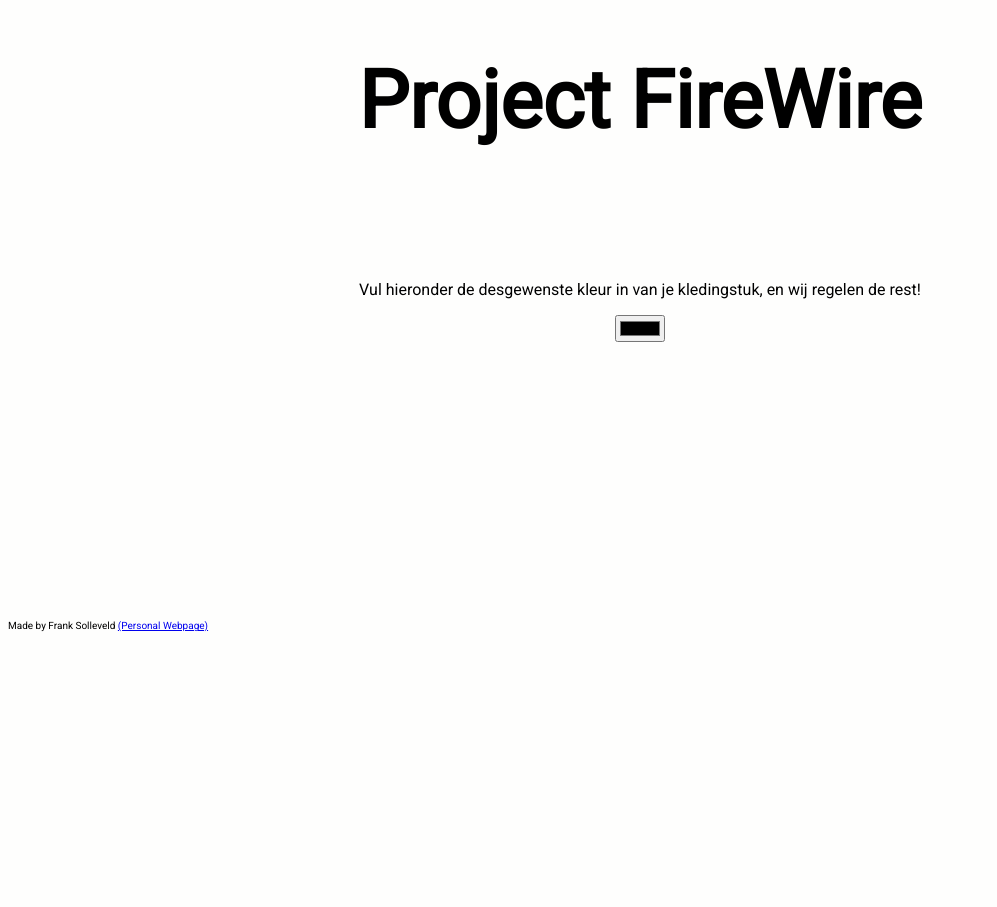
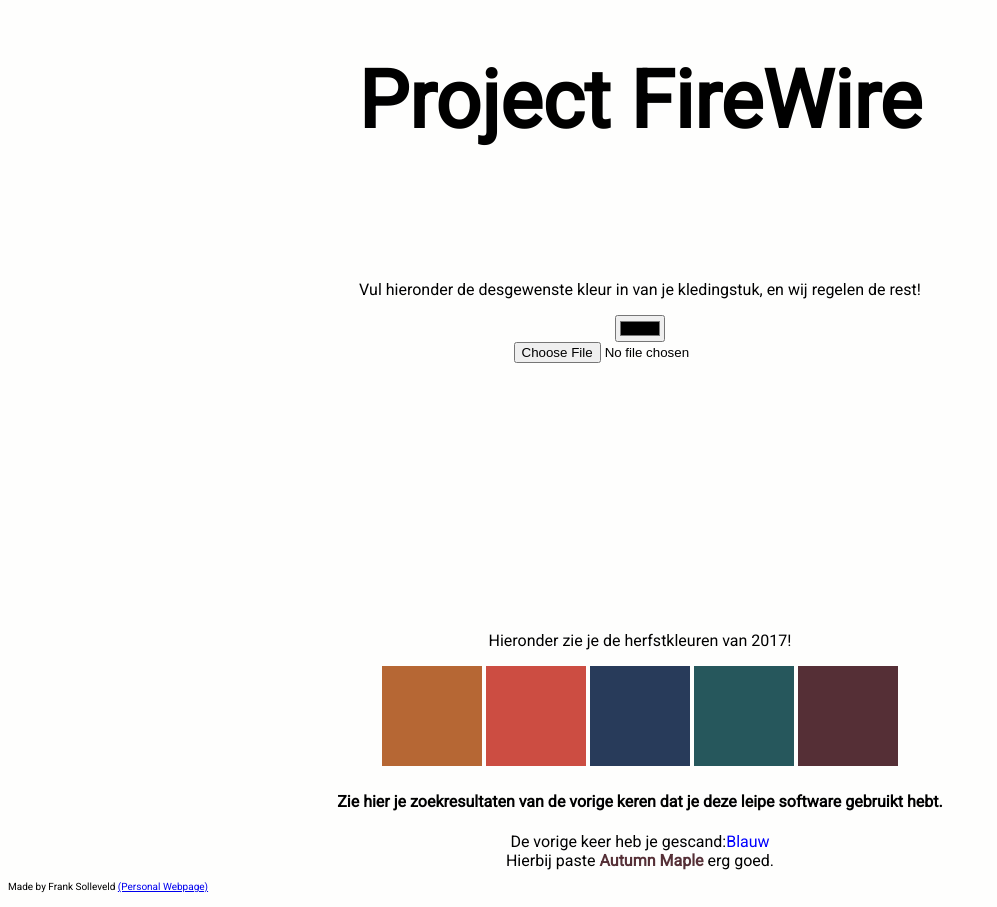
Before and after one commit to DuncanK17/ProjectColour, a plain HTML site: page index.html in a window 1280 px wide. Shown: the whole page, without its empty margins (0-997 px from the left). Before the commit the page ends 800 px from the top, so only its background shows below. Drawn offline with nearby package versions, Linux system fonts and the light colour scheme.

Commit message:
Good stuff

```diff
--- a/index.html
+++ b/index.html
@@ -30,7 +30,28 @@
 
             <form>
                 <input id="color" name="color" type="color">
+                <input type="file">
             </form>
+
+            <p>Hieronder zie je de herfstkleuren van 2017!</p>
+
+            <div id="colors">
+                <img class="colors_object" src="media/images/AutumnMaple.png"/>
+                <img class="colors_object" src="media/images/grenadine.png"/>
+                <img class="colors_object" src="media/images/navypeony.png"/>
+                <img class="colors_object" src="media/images/shadedspruce.png"/>
+                <img class="colors_object" src="media/images/tawnyport.png"/>
+            </div>
+
+            <div id="history">
+
+                <h4>Zie hier je zoekresultaten van de vorige keren dat je deze leipe software gebruikt hebt.</h4>
+                <p>De vorige keer heb je gescand:<span id="blue">Blauw</span><br>
+                Hierbij paste <span id="maple"><b>Autumn Maple</b></span> erg goed.</p>
+
+
+
+            </div>
         </div>
 
     </main>
--- a/styles/styles.css
+++ b/styles/styles.css
@@ -37,8 +37,23 @@ form {
     display: inline-block;
 }
 
+.colors_object {
+    position: relative;
+    width: 100px;
+    height: 100px;
+    display: inline-block;
+}
+
 footer {
     position: relative;
     bottom: 5px;
     font-size: 10px;
 }
+
+#blue {
+    color: blue;
+}
+
+#maple {
+    color: #552f36;
+}
```
Also changed, not shown: media/images/AutumnMaple.png (added), media/images/grenadine.png (added), media/images/navypeony.png (added), media/images/shadedspruce.png (added), media/images/tawnyport.png (added), 3 other files.
